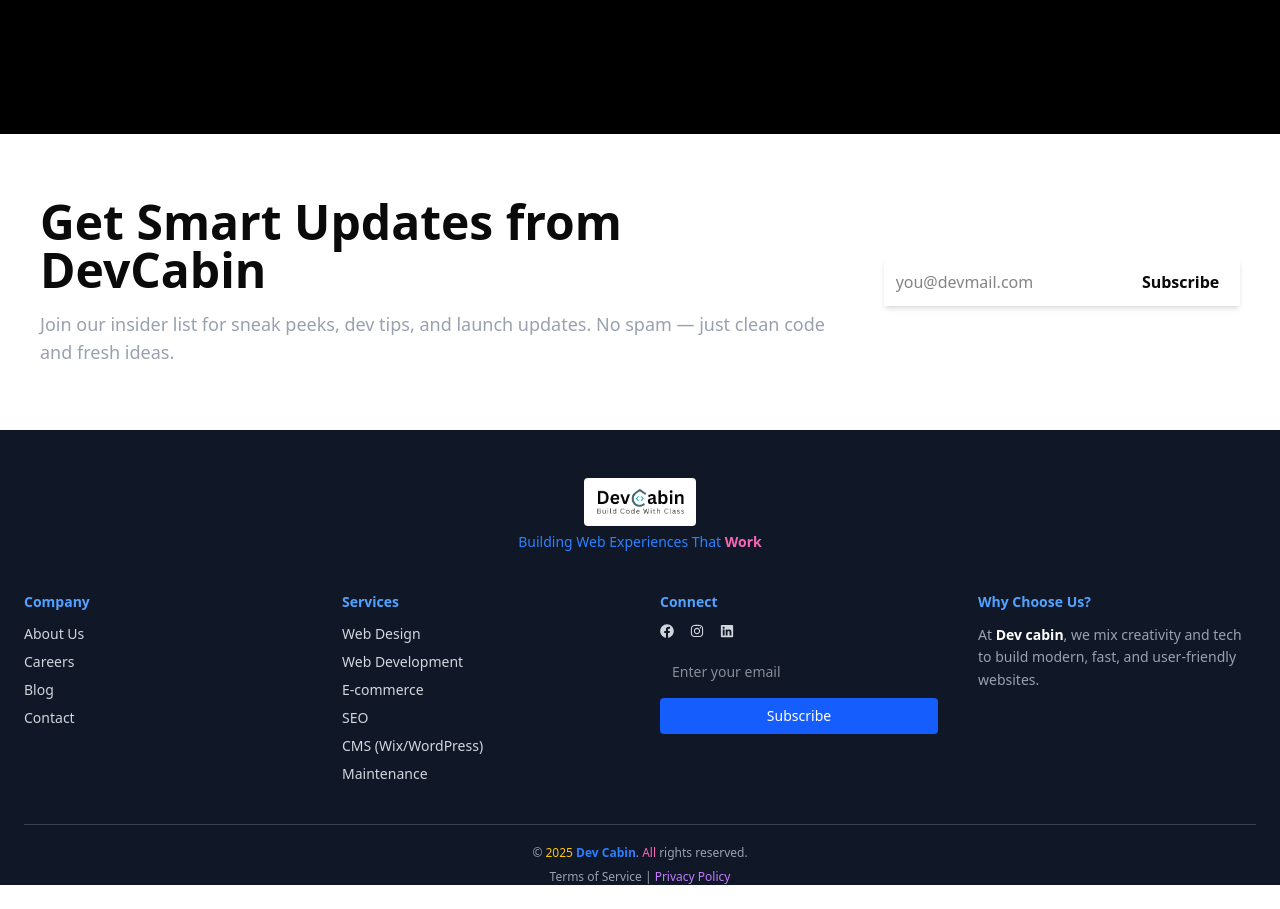
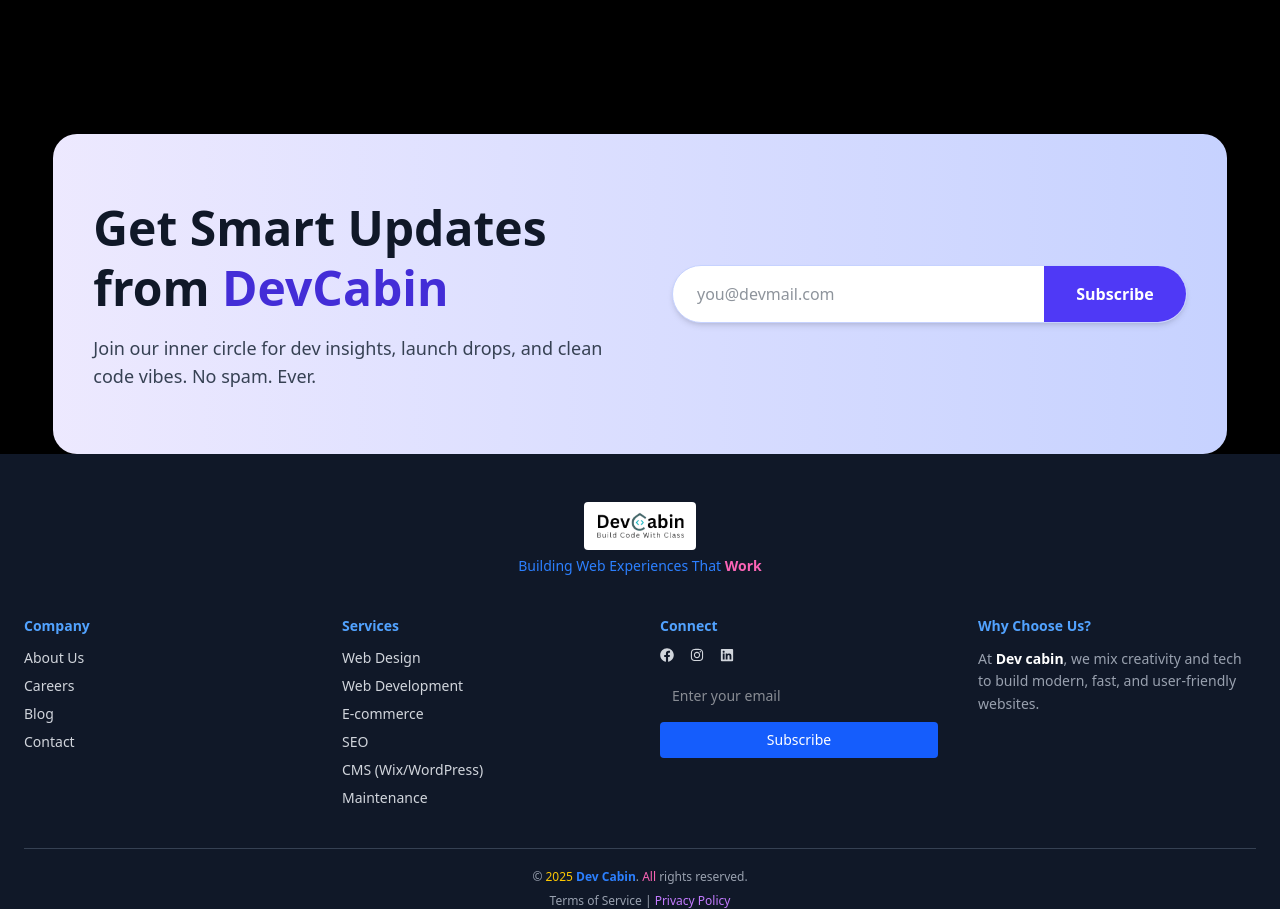
Before and after one commit to Asadulla56/-devcabin-website, a Next.js app: page / in a window 1280 px wide. Shown: the part 2020-2929 px from the top of the page. Before the commit the page ends 2905 px from the top, so only its background shows below. Built offline with nearby package versions, Linux system fonts and the light colour scheme.

Commit message:
update bg and style in call action section

```diff
--- a/src/Component/CalltoAction.jsx
+++ b/src/Component/CalltoAction.jsx
@@ -2,25 +2,29 @@
 
 const CalltoAction = () => {
   return (
-        <div>
-            <section className="py-6 dark:bg-black dark:text-white">
-  <div className="container mx-auto flex flex-col justify-center p-4 space-y-8 md:p-10 lg:space-y-0 lg:space-x-12 lg:justify-between lg:flex-row">
-    <div className="flex flex-col space-y-4 text-center lg:text-left">
-      <h1 className="text-5xl font-bold leading-none">Get Smart Updates from DevCabin</h1>
-      <p className="text-lg text-gray-400">
-        Join our insider list for sneak peeks, dev tips, and launch updates. No spam — just clean code and fresh ideas.
+    <section className="py-6 bg-gradient-to-r from-violet-100 to-indigo-200 text-gray-900 w-11/12 mx-auto rounded-3xl shadow-xl">
+      <div className="container mx-auto flex flex-col justify-center p-6 space-y-10 md:p-10 lg:flex-row lg:items-center lg:space-y-0 lg:space-x-16">
+        {/* Text Content */}
+        <div className="flex-1 text-center lg:text-left space-y-4">
+          <h1 className="text-4xl md:text-5xl font-bold leading-tight">
+            Get Smart Updates from <span className="text-indigo-700">DevCabin</span>
+          </h1>
+          <p className="text-gray-700 text-lg">
+            Join our inner circle for dev insights, launch drops, and clean code vibes. No spam. Ever.
           </p>
         </div>
-    <div className="flex flex-row items-center self-center justify-center flex-shrink-0 shadow-md lg:justify-end">
-      <div className="flex flex-row">
+
+        {/* Input Field */}
+        <div className="flex-1">
+          <div className="flex flex-col sm:flex-row bg-white rounded-full overflow-hidden shadow-md border border-indigo-200">
             <input
-          type="text"
+              type="email"
               placeholder="you@devmail.com"
-          className="w-3/5 p-3 rounded-l-lg sm:w-2/3 dark:bg-gray-900 dark:text-white"
+              className="flex-grow px-6 py-4 text-gray-800 outline-none"
             />
             <button
               type="button"
-          className="w-2/5 p-3 font-semibold rounded-r-lg sm:w-1/3 dark:bg-indigo-600 dark:text-white hover:bg-indigo-500 transition"
+              className="bg-indigo-600 hover:bg-indigo-500 text-white px-8 py-4 font-semibold transition"
             >
               Subscribe
             </button>
@@ -28,9 +32,6 @@
         </div>
       </div>
     </section>
-
-
-        </div>
   );
 };
 
--- a/src/app/page.js
+++ b/src/app/page.js
@@ -8,12 +8,14 @@
 export default function Home() {
   return (
     <>
+      <section className="bg-black">
       <Navber />
       <Hero />
       <WhyDevCabin />
       <WhatWeOffer />
       <OurProcess />
       <CalltoAction/>
+      </section>
     </>
   );
 }
```
Lines whose indentation alone changed are shown as unchanged.
